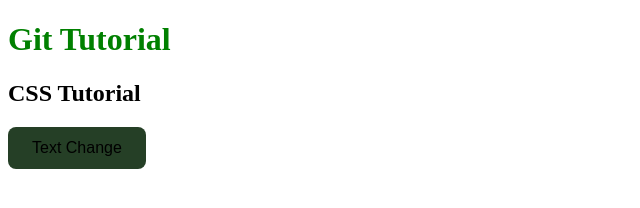
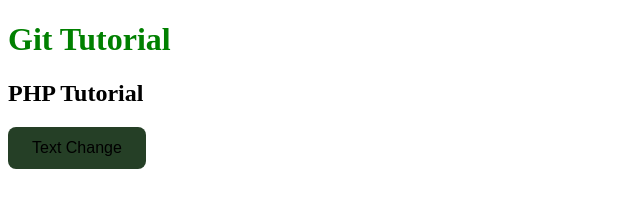
Before and after one commit to SofiqurRahman/gitTest, a plain HTML site: page index.html in a window 1280 px wide. Shown: the full height of the page, 0-640 px from the left. Drawn offline with Linux system fonts and the light colour scheme.

Commit message:
Update index.html

```diff
--- a/index.html
+++ b/index.html
@@ -8,7 +8,7 @@
 </head>
 <body>
   <h1 id="heading">Git Tutorial</h1>
-  <h2>CSS Tutorial</h2>
+  <h2>PHP Tutorial</h2>
   <button id="headingBtn">Text Change</button>
 
   <script src="./app.js"></script>
```
